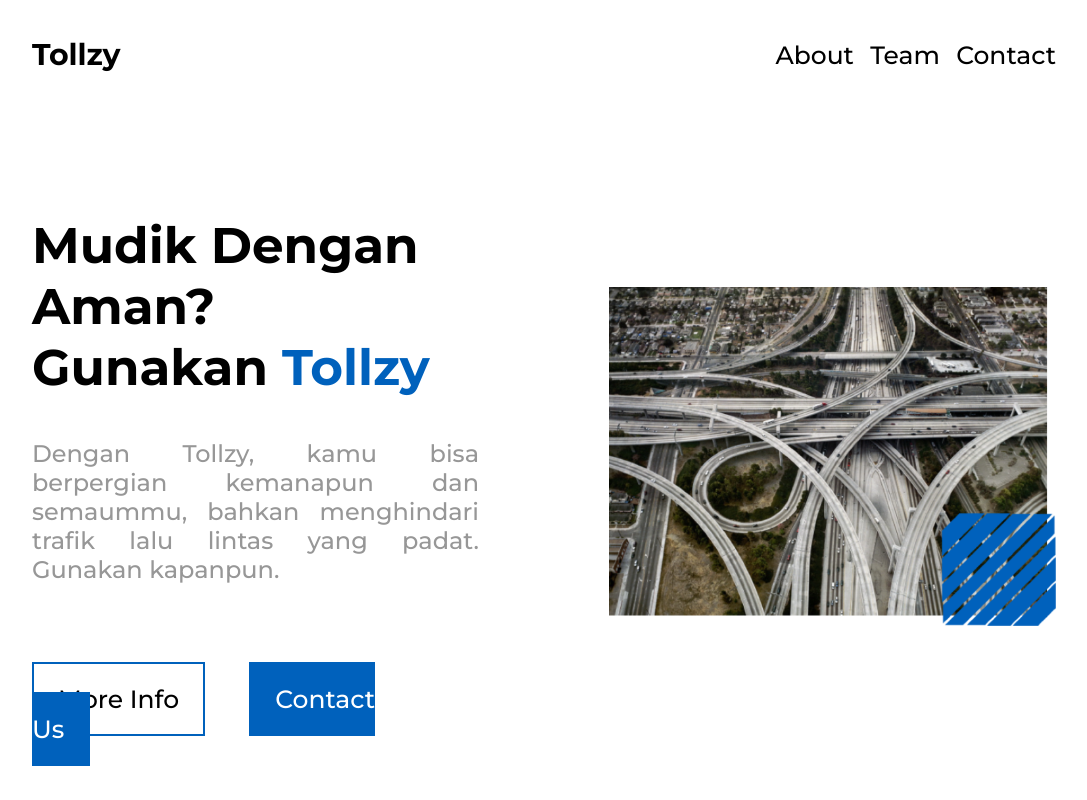
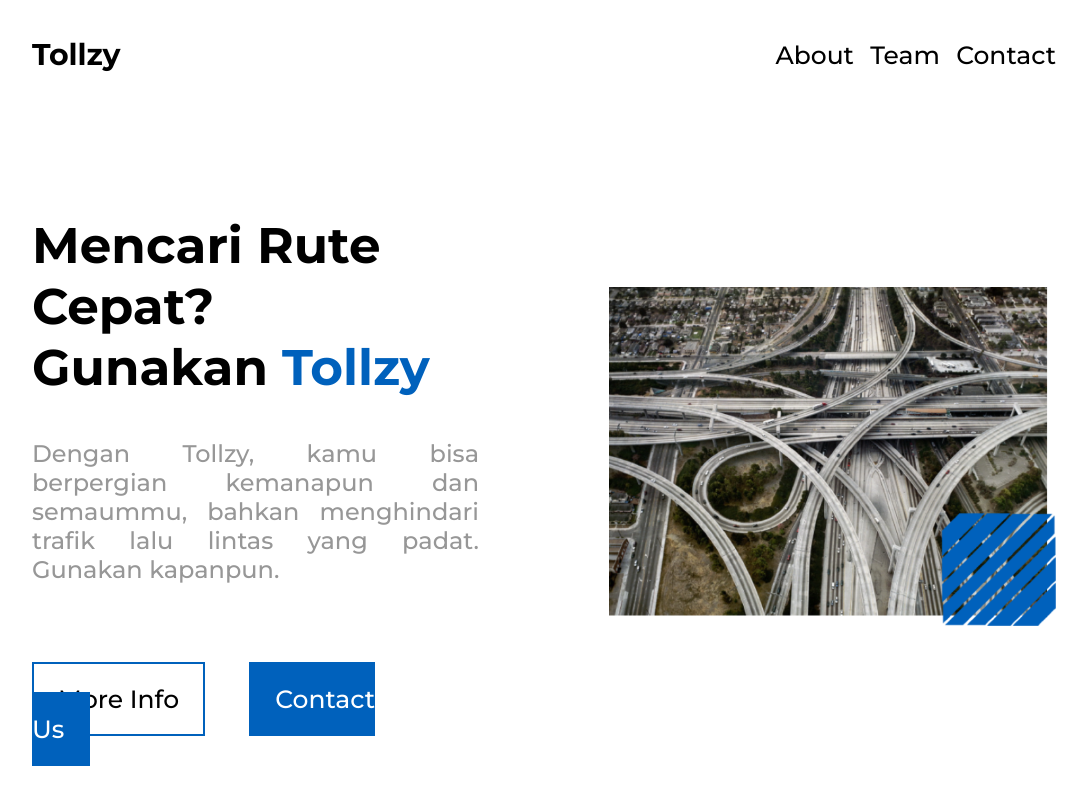
Before and after one commit to RaihanAZaki/Tollzy-Webiste, a plain HTML site: page index.html in a window 1280 px wide. Shown: the top 800 px of the page, without its empty margins (96-1183 px from the left). Drawn offline with Linux system fonts and the light colour scheme.

Commit message:
Update index.html

```diff
--- a/index.html
+++ b/index.html
@@ -21,7 +21,7 @@
     </header>
     <section id="landing">
         <div>
-            <h1>Mudik Dengan Aman?
+            <h1>Mencari Rute Cepat?
                 <div>Gunakan <span>Tollzy</span></div></h1>
             <p>Dengan Tollzy, kamu bisa berpergian kemanapun dan semaummu, bahkan menghindari trafik lalu lintas yang padat. Gunakan kapanpun.</p>
             <div>
```
